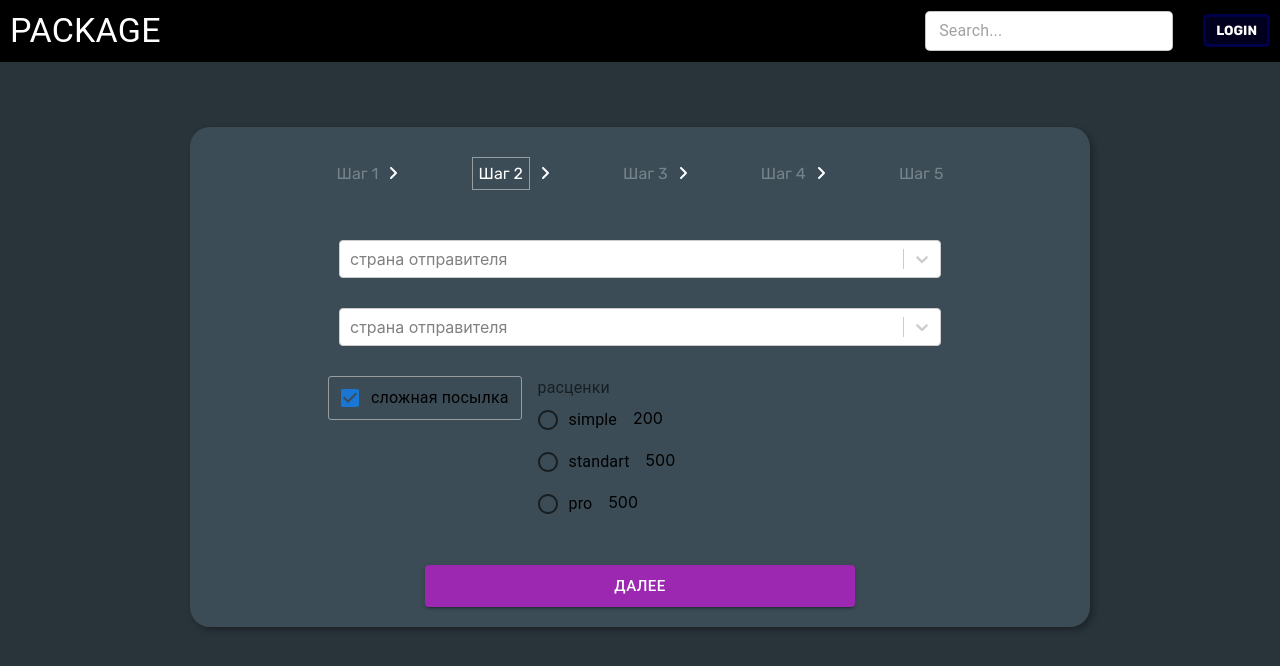
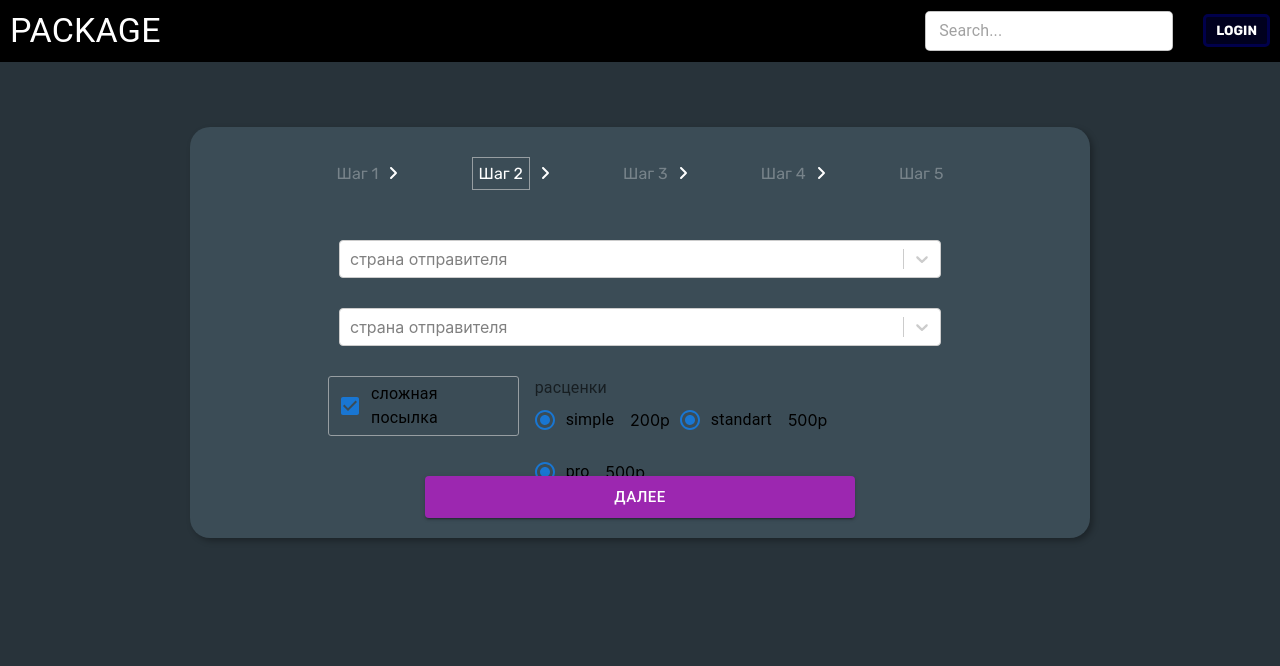
Before and after one commit to alex1-w/reactPost, a React (Create React App) app: page /step-two in a window 1280 px wide. Both pictures are taken after a click on the label "сложная посылка". Shown: the top 666 px of the page. Built offline with nearby package versions, Linux system fonts and the light colour scheme.

Commit message:
update/StepTwo

```diff
--- a/src/components/UI/InputBlock/InputBlock.tsx
+++ b/src/components/UI/InputBlock/InputBlock.tsx
@@ -1,45 +1,51 @@
-import styles from './InputBlock.module.scss'
-import { TextField } from "@mui/material"
-import { FC } from "react"
-import { RegisterOptions, UseFormRegister } from "react-hook-form"
-import { AnimatePresence, motion } from 'framer-motion'
+import styles from "./InputBlock.module.scss";
+import { TextField } from "@mui/material";
+import { FC } from "react";
+import { RegisterOptions, UseFormRegister } from "react-hook-form";
+import { AnimatePresence, motion } from "framer-motion";
 
 interface IInputBlock {
-    placeholder?: string
-    name: string,
-    label?: string
-    size: 'small' | 'medium'
-    type: 'number' | 'text' | 'password'
-    register: UseFormRegister<any>
-    errors: any
-    rules: RegisterOptions
+  placeholder?: string;
+  name: string;
+  label?: string;
+  size: "small" | "medium";
+  type: "number" | "text" | "password";
+  register: UseFormRegister<any>;
+  errors: any;
+  rules: RegisterOptions;
 }
 
-export const InputBlock: FC<IInputBlock> = ({ errors, name, placeholder, register, rules, size, type, label }) => {
-
+export const InputBlock: FC<IInputBlock> = ({
+  errors,
+  name,
+  placeholder,
+  register,
+  rules,
+  size,
+  type,
+  label,
+}) => {
   return (
-
     <div className={styles.main}>
       <TextField
         type={type}
         size={size}
         className={styles.inp}
         label={label}
-                {...(register &&
-                    register(name, { ...rules }))}
+        {...(register && register(name, { ...rules }))}
       />
 
       <AnimatePresence>
-                {errors[name] &&
+        {errors[name] && (
           <motion.p
-                        initial={{ height: 0, y: '-100' }}
-                        animate={{ height: 'auto', y: 0 }}
-                        exit={{ height: 0, y: '-100' }}
+            initial={{ height: 0, y: "-100" }}
+            animate={{ height: "auto", y: 0 }}
+            exit={{ height: 0, y: "-100" }}
           >
             {errors[name].message}
-                    </motion.p>}
+          </motion.p>
+        )}
       </AnimatePresence>
-
     </div>
-    )
-}
+  );
+};
--- a/src/components/UI/RadioBlock/RadioBlock.module.scss
+++ b/src/components/UI/RadioBlock/RadioBlock.module.scss
@@ -0,0 +1,14 @@
+.main {
+  display: flex;
+  gap: 10px;
+}
+
+.radioBlock {
+  display: flex;
+  align-items: center;
+  // gap: 10px;
+  //   border: 1px solid red;
+}
+.radioGroup {
+  display: flex;
+}
--- a/src/components/UI/RadioBlock/RadioBlock.tsx
+++ b/src/components/UI/RadioBlock/RadioBlock.tsx
@@ -1,37 +1,62 @@
-import { FC } from 'react'
-import styles from './RadioBlock.module.scss'
-import { FormControl, FormControlLabel, FormLabel, Radio, RadioGroup } from "@mui/material"
+import styles from "./RadioBlock.module.scss";
+import { FC } from "react";
+import {
+  FormControl,
+  FormControlLabel,
+  FormLabel,
+  Radio,
+  RadioGroup,
+} from "@mui/material";
 
 interface IRadioBlockProps {
-    name: string
-    values: any[]
+  label: string;
+  values: any[];
+  register?: any;
+  name: string;
 }
 
-export const RadioBlock: FC<IRadioBlockProps> = ({ name, values }) => {
-
-
+export const RadioBlock: FC<IRadioBlockProps> = ({
+  label,
+  values,
+  register,
+  name,
+}) => {
   return (
     <>
       <FormControl>
-                <FormLabel>{name}</FormLabel>
+        <FormLabel>{label}</FormLabel>
 
-                <RadioGroup>
-                    {values.map(item => (
-                        <div className={styles.insuranceBlock__item}>
+        <RadioGroup row className={styles.main}>
+          {values.map((item) => (
+            <div className={styles.radioBlock}>
               <FormControlLabel
-                                key={item.name}
+                {...(register && register(name))}
                 control={<Radio name={item.name} />}
-                                value={item.name}
+                // value={item.name}
+                // value={}
                 label={item.label}
                 color="primary"
+                className={styles.radioGroup}
               />
-                            <span>{item.price}</span>
+              <span>{item.price}р</span>
             </div>
           ))}
+        </RadioGroup>
+      </FormControl>
 
-                </RadioGroup>
-
-            </FormControl>
+      {/* <div>
+        {values.map((item) => (
+          <>
+            <input
+              type="radio"
+              id={item.name}
+              name={item.label}
+              value={item.name}
+            />
+            <label htmlFor={item.name}>{item.name}</label>
           </>
-    )
-}
+        ))}
+      </div> */}
+    </>
+  );
+};
--- a/src/components/UI/SelectItem/SelectItem.module.scss
+++ b/src/components/UI/SelectItem/SelectItem.module.scss
@@ -1,4 +1,5 @@
 .main {
+    // display: flex;
     // border: 1px solid red;
     p{
         color: rgb(163, 0, 0);
--- a/src/components/UI/SelectItem/SelectItem.tsx
+++ b/src/components/UI/SelectItem/SelectItem.tsx
@@ -43,6 +43,7 @@ export const SelectItem: FC<ISelectProps> = ({
       name={name}
       rules={rules}
       render={({ field: { name, value, onChange }, fieldState: { error } }) => (
+
         <div className={styles.main}>
           <ReactSelect
             onChange={(newValue) => {
@@ -65,6 +66,7 @@ export const SelectItem: FC<ISelectProps> = ({
             )}
           </AnimatePresence>
         </div>
+
       )}
     />
   );
--- a/src/pages/StepTwo/StepTwo.module.scss
+++ b/src/pages/StepTwo/StepTwo.module.scss
@@ -33,6 +33,8 @@
 }
 
 .insuranceBlock {
+  height: 60px;
+  display: flex;
 
   &__item {
     display: flex;
--- a/src/pages/StepTwo/StepTwo.tsx
+++ b/src/pages/StepTwo/StepTwo.tsx
@@ -1,17 +1,18 @@
 import styles from "./StepTwo.module.scss";
 import { Button, Checkbox, FormControlLabel } from "@mui/material";
 import { Container } from "../../components/Container/Container";
-import { SubmitHandler, useForm } from "react-hook-form";
+import { SubmitErrorHandler, SubmitHandler, useForm } from "react-hook-form";
 import { Navigation } from "../../components/Navigation/Navigation";
 import { SelectItem } from "../../components/UI/SelectItem/SelectItem";
 import { RadioBlock } from "../../components/UI/RadioBlock/RadioBlock";
 import { insuranceTypes, options } from "../../data/data";
+import { AnimatePresence, motion } from "framer-motion";
 
 interface IStepTwo {
   sendersCountry: string;
   receiverCountry: string;
   insurance: boolean;
-  insuranceType?: "simple" | "standart" | "pro";
+  insuranceType?: "simple" | "standart" | "pro" | "";
 }
 const getValue = (value: string) =>
   value ? options.find((option) => option.value === value) : "";
@@ -29,19 +30,25 @@ export const StepTwo = () => {
       sendersCountry: "",
       receiverCountry: "",
       insurance: false,
-      // insuranceType: null
+      insuranceType: "",
     },
   });
+  const isInsurance = watch("insurance");
 
-  const isInsurance = watch("insurance");
-  console.log("errors", errors);
-
-  const onSubmit: SubmitHandler<IStepTwo> = (data) => {};
+  const error: SubmitErrorHandler<IStepTwo> = (errors) => {
+    console.log("errors", errors);
+  };
+  const submit: SubmitHandler<IStepTwo> = (data) => {
+    console.log("submit", data);
+  };
 
   return (
     <>
       <Container>
-        <form className={styles.formBlock} onSubmit={handleSubmit(onSubmit)}>
+        <form
+          className={styles.formBlock}
+          onSubmit={handleSubmit(submit, error)}
+        >
           <Navigation />
 
           <div className={styles.formBlock__content}>
@@ -62,22 +69,6 @@ export const StepTwo = () => {
               options={options}
             />
 
-            {/* <Controller
-                            control={control}
-                            rules={{ required: { message: 'поле обязательно', value: true } }}
-                            name='receiverCountry'
-                            render={({ field: { value, onChange }, fieldState: { error } }) => (
-                                <>
-                                    <ReactSelect
-                                        onChange={(newValue) => { onChange((newValue as IOption).value) }}
-                                        value={getValue(value)}
-                                        options={options}
-                                        placeholder='страна получателя'
-                                    />
-                                    {error && <p>{error?.message}</p>}
-                                </>)}
-                        /> */}
-
             <div className={styles.insuranceBlock}>
               <FormControlLabel
                 className={styles.checkBox}
@@ -86,9 +77,23 @@ export const StepTwo = () => {
                   <Checkbox {...register("insurance")} name="insurance" />
                 }
               />
-              {isInsurance && (
-                <RadioBlock name="расценки" values={insuranceTypes} />
-              )}
+
+              <AnimatePresence>
+                {isInsurance && (
+                  <motion.div
+                    initial={{ width: 0, opacity: 0 }}
+                    animate={{ width: "auto", opacity: 1 }}
+                    exit={{ width: 0, opacity: 0 }}
+                  >
+                    <RadioBlock
+                      register={register}
+                      name="insuranceType"
+                      label="расценки"
+                      values={insuranceTypes}
+                    />
+                  </motion.div>
+                )}
+              </AnimatePresence>
             </div>
           </div>
 
```
Lines whose indentation alone changed are shown as unchanged.
